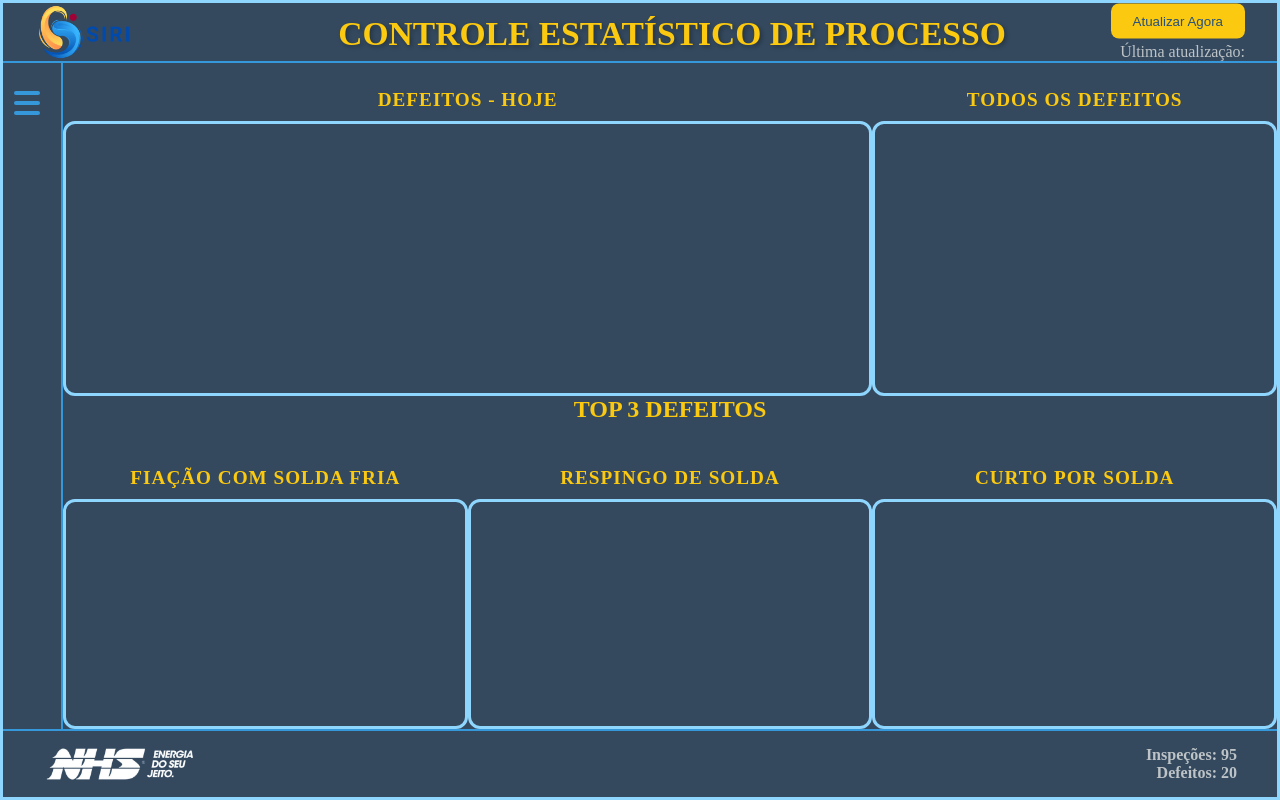
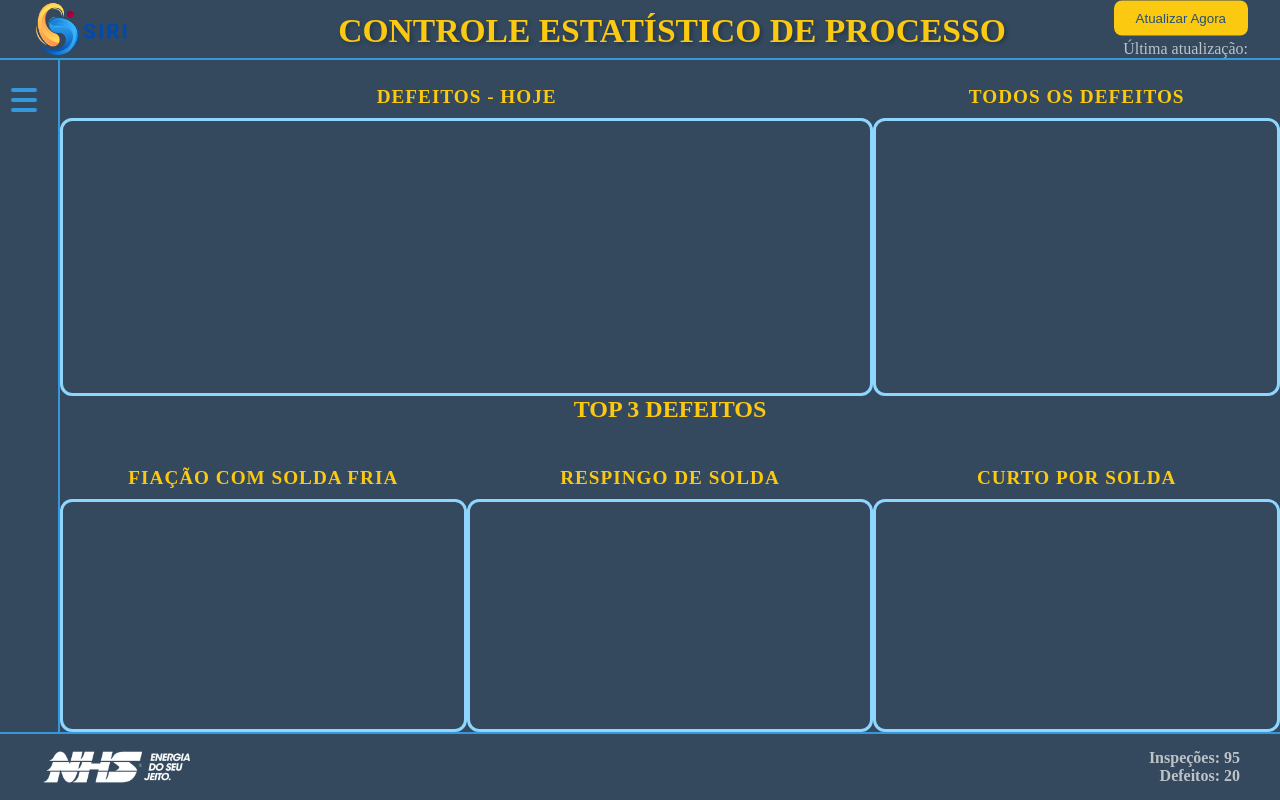
Before and after one commit to rafaboe1ng/cep-layout, a Flask app: page / in a window 1280 px wide. Run offline with Flask 3, Linux system fonts and the light colour scheme.

Commit message:
att2 2008

```diff
--- a/static/styles.css
+++ b/static/styles.css
@@ -69,7 +69,7 @@
 
 body {
   margin: 0;
-  border: 3px solid var(--grafico-box-border); /* Alterando a cor da borda para azul bebê */
+  /* border: 3px solid var(--grafico-box-border); */
   background: var(--body-bg);
   height: 100vh;
   display: flex;
```
